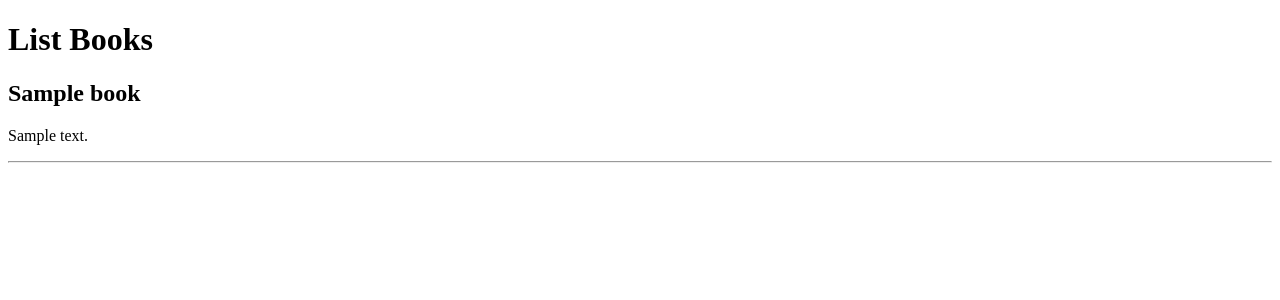
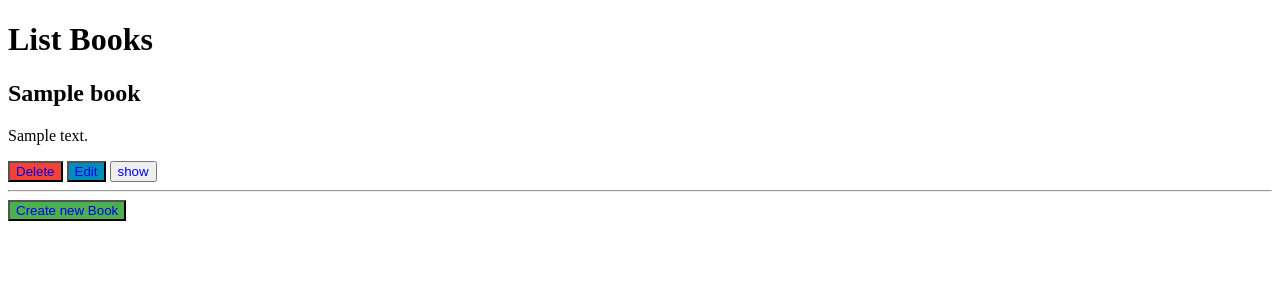
Before and after one commit to Fatma-Tarek/Djano-Lab1, a Django app: page /books/ in a window 1280 px wide. Shown: the top 300 px of the page. Run offline with Django 3.2, Linux system fonts and the light colour scheme; tables that the repository leaves empty hold one stand-in row (values such as "Sample post").

Commit message:
add crud operations in list books

```diff
--- a/books/templates/books/index.html
+++ b/books/templates/books/index.html
@@ -5,8 +5,14 @@
     {% for book in books %}
 
         <h2>{{ book.title }}</h2>
-        <p> {{ book.content }}</p>
+        <p > {{ book.content }}</p>
+        <div style=" margin-right: 150px;display:inline">
+        <button style="background-color: #f44336;"><a href="{% url 'delete' book.id %}" style="text-decoration: none">Delete</a></button>
+        <button style="background-color: #008CBA;"><a href="{% url 'edit' book.id %}" style="text-decoration: none">Edit</a></button>
+        <button><a href="{% url 'show' book.id %}" style="text-decoration: none">show</a></button>
+        </div>
         <hr>
 
     {% endfor %}
+    <button style="background-color: #4CAF50;"><a href="{% url 'create' %}" style="text-decoration: none">Create new Book</a></button>
 {% endblock %}
--- a/books/templates/books/show.html
+++ b/books/templates/books/show.html
@@ -3,7 +3,7 @@
 {% block body%}
    <form action="{% url 'show' book.id %}" method="POST">
        {% csrf_token %}
-       <h2>{{ book.title }}</h2>
+       <a href="/books/" style="text-decoration: none"><h2>{{ book.title }}</h2></a>
        <p> {{ book.content }}</p>
    </form>
 {% endblock %}
```
